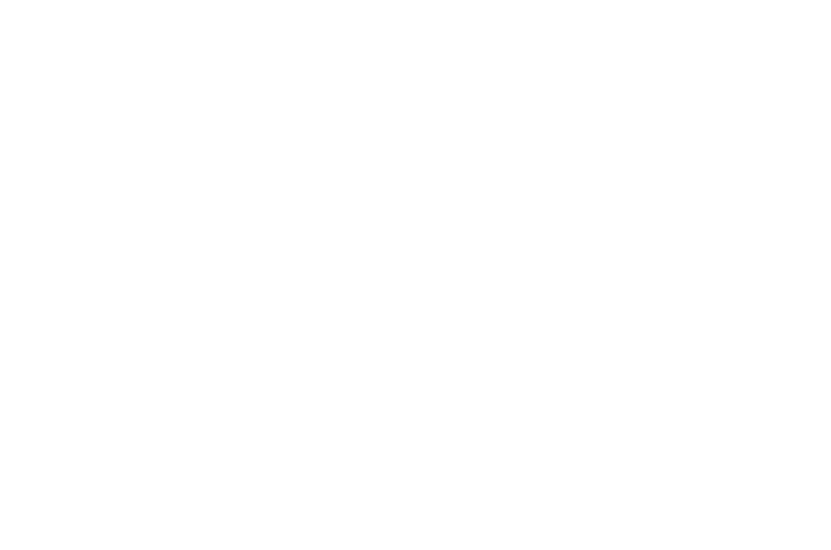
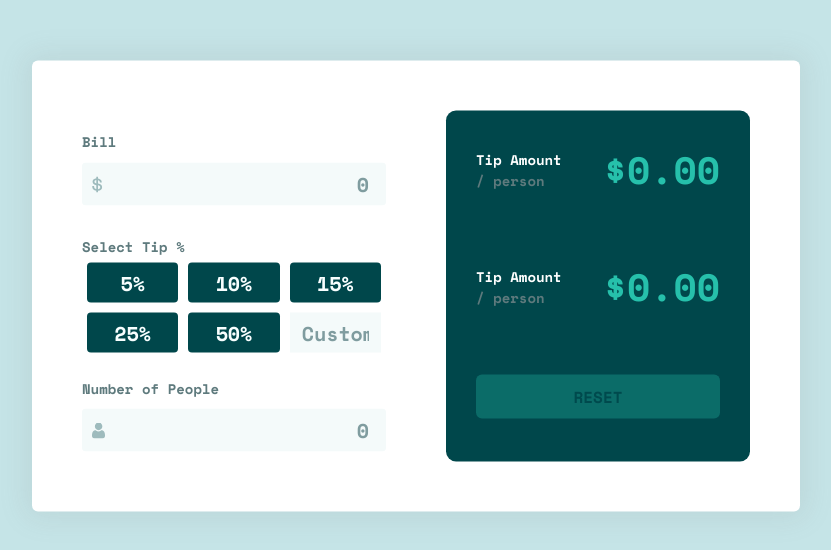
Before and after one commit to Flowko/tip-calculator-app, a Vue app: page / in a window 1280 px wide. Shown: the part 114-664 px from the top of the page, without its empty margins (224-1055 px from the left). Built offline with nearby package versions, Linux system fonts and the light colour scheme.

Commit message:
desktop styling - calculate tip amount and total per person

```diff
--- a/public/index.html
+++ b/public/index.html
@@ -6,6 +6,9 @@
     <meta name="viewport" content="width=device-width,initial-scale=1.0">
     <link rel="icon" href="<%= BASE_URL %>favicon.ico">
     <title><%= htmlWebpackPlugin.options.title %></title>
+    <link rel="preconnect" href="https://fonts.googleapis.com">
+    <link rel="preconnect" href="https://fonts.gstatic.com" crossorigin>
+    <link href="https://fonts.googleapis.com/css2?family=Space+Mono:ital,wght@0,400;0,700;1,400;1,700&display=swap" rel="stylesheet">
   </head>
   <body>
     <noscript>
--- a/src/App.vue
+++ b/src/App.vue
@@ -1,13 +1,19 @@
 <template>
-  <div></div>
+  <tip-calculator></tip-calculator>
 </template>
 
 <script>
+import TipCalculator from './components/TipCalculator.vue'
 export default {
   name: "App",
-  components: {},
+  components: {TipCalculator},
 };
 </script>
 
 <style lang="scss">
+body {
+  font-family: 'Space Mono', monospace;
+  background-color: #C5E4E7;
+  // height: 100%;
+}
 </style>
--- /dev/null
+++ b/src/components/TipCalculator.vue
@@ -0,0 +1,393 @@
+<template>
+  <div class="tipHolder">
+    <!-- svg logo here -->
+    <div class="tipContent">
+      <div class="tipSection">
+        <!-- Bill Input -->
+        <label class="label"> Bill </label>
+        <div class="customInput">
+          <img
+            src="@/assets/images/icon-dollar.svg"
+            class="icon"
+            alt="dollar-icon"
+          />
+          <input
+            type="number"
+            v-model.number="billInput"
+            class="input"
+            placeholder="0"
+          />
+        </div>
+
+        <!-- Select Tip Section -->
+        <label class="label"> Select Tip % </label>
+        <div class="tips-section">
+          <div
+            v-for="(tip, index) in tips"
+            class="tip"
+            :class="activeTip == index ? 'selected' : ''"
+            v-bind:key="index"
+            @click="onTipClick(index)"
+          >
+            <span v-if="tip != ''"> {{ tip }}% </span>
+            <input
+              v-else
+              class="input"
+              v-model.number="customTip"
+              placeholder="Custom"
+              type="number"
+            />
+          </div>
+        </div>
+
+        <!-- Number of People Input -->
+        <div class="labelError">
+          <label class="label"> Number of People </label>
+          <label
+            v-if="!isValid(peopleNumber)"
+            class="label error"
+          >
+            Can't be zero
+          </label>
+        </div>
+        <div class="customInput">
+          <img
+            src="@/assets/images/icon-person.svg"
+            class="icon"
+            alt="person-icon"
+          />
+          <input
+            type="number"
+            v-model.number="peopleNumber"
+            class="input"
+            :class="!isValid(peopleNumber) ? 'error' : ''"
+            placeholder="0"
+            min="0"
+          />
+        </div>
+      </div>
+      <div class="tipSection">
+        <div class="tipCalculatorSection">
+          <div class="tipAmount">
+            <div class="tipText">
+              <span class="tipLabel">
+                Tip Amount
+              </span>
+              <span class="tipLabelSecond">
+                / person
+              </span>
+            </div>
+            <span class="tipPrice">
+              ${{calculator('tip')}}
+            </span>
+          </div>
+          <div class="tipAmount">
+            <div class="tipText">
+              <span class="tipLabel">
+                Tip Amount
+              </span>
+              <span class="tipLabelSecond">
+                / person
+              </span>
+            </div>
+            <span class="tipPrice">
+              ${{calculator('total')}}
+            </span>
+          </div>
+          <input type="button" value="Reset" :disabled="checkInputs()" class="resetBtn" @click="reset()">
+
+        </div>
+      </div>
+    </div>
+  </div>
+</template>
+
+<script>
+export default {
+  name: "TipCalculator",
+  components: {},
+  props: {},
+  data() {
+    return {
+      tips: ["5", "10", "15", "25", "50", ""],
+      activeTip: null,
+      billInput: null,
+      customTip: null,
+      peopleNumber: null,
+      min: 0,
+      max: 100,
+      tipAmount: null
+    };
+  },
+  methods: {
+    onTipClick(index) {
+      if (this.activeTip === index) {
+        this.activeTip = null;
+      } else {
+        this.activeTip = index;
+      }
+    },
+    isValid(value) {
+        return (value !== 0);
+    },
+    reset(){
+      this.activeTip = null;
+      this.customTip = null;
+      this.billInput = null;
+      this.peopleNumber = null;
+      this.tipAmount = null;
+    },
+    checkInputs(){
+      if((this.activeTip || this.customTip ) && this.billInput && this.peopleNumber){
+        return false;
+      }
+      else {
+        return true;
+      }
+    },
+    calculator(type){
+      var amount;
+      if(type == 'tip') {
+        if(!this.checkInputs()){
+          var tipPercentage = parseInt(this.tips[this.activeTip],10);
+          amount = ((this.billInput / this.peopleNumber) * tipPercentage) / 100;
+          this.tipAmount = amount;
+        }
+        else {
+          amount = '0.00';
+        }
+      }
+      else {
+        if(!this.checkInputs() && this.tipAmount){
+          amount = (this.billInput / this.peopleNumber) + this.tipAmount ;
+        }
+        else {
+          amount = '0.00';
+        }
+      }
+
+      amount = amount.toString();
+      amount = amount.slice(0, (amount.indexOf("."))+3)
+
+      return amount;
+    },
+  },
+};
+</script>
+
+<style scoped lang="scss">
+.tipHolder {
+  background-color: #ffffff;
+  border-radius: 6px;
+  width: 60%;
+  display: flex;
+  position: absolute;
+  left: 50%;
+  top: 50%;
+  transform: translate(-50%, -50%);
+  box-shadow: 0px 0px 28px 6px #88888824;
+
+  .tipContent {
+    display: flex;
+    flex-wrap: wrap;
+    width: 100%;
+    padding: 20px;
+
+    .tipSection {
+        flex: 1 1 0;
+        padding: 10px;
+        margin: 20px;
+    }
+  }
+
+  .label {
+    color: hsl(186, 14%, 43%);
+    font-weight: 700;
+    font-size: 14px;
+    display: inline-block;
+    margin-top: 20px;
+
+    &.error {
+      color: #b67e75;
+    }
+  }
+
+  .labelError {
+    display: flex;
+    justify-content: space-between;
+  }
+
+  .customInput {
+    position: relative;
+    display: flex;
+    margin: 10px 0;
+
+    .icon {
+      position: absolute;
+      left: 10px;
+      top: 50%;
+      z-index: 10;
+      transform: translate(0%, -50%);
+    }
+  }
+
+  .input:focus,
+  .input:focus-visible {
+    outline: none;
+    border: none;
+  }
+
+  .input[type="number"]::-webkit-inner-spin-button,
+  .input[type="number"]::-webkit-outer-spin-button {
+    -webkit-appearance: none;
+    margin: 0;
+  }
+
+  .input {
+    // margin: 10px auto;
+    border: 2px solid transparent;
+    border-radius: 4px;
+    background-color: hsl(189, 41%, 97%);
+    width: 100%;
+    padding: 5px 15px 5px 30px;
+    font-size: 20px;
+    font-weight: 700;
+    font-family: "Space Mono", monospace;
+    text-align: right;
+    box-sizing: border-box;
+    color: hsl(183, 100%, 15%);
+    caret-color: hsl(185, 41%, 84%);
+
+    &:hover,
+    &:focus,
+    &:focus-visible {
+      border: 2px solid hsl(172, 67%, 45%) !important;
+      border-radius: 4px !important;
+    }
+
+    &::placeholder {
+      color: hsl(184, 14%, 56%);
+    }
+
+    &.error {
+      border: 2px solid #b67e75 !important;
+    }
+  }
+
+  .tips-section {
+    display: flex;
+    flex-wrap: wrap;
+    width: 100%;
+
+    .tip {
+      flex: 30%;
+      cursor: pointer;
+      height: 40px;
+      display: flex;
+      margin: 5px;
+      background-color: #00474b;
+      border-radius: 4px;
+      color: #f8ffff;
+      text-align: center;
+      font-weight: 700;
+      font-size: 20px;
+
+      span {
+        width: 100%;
+        align-self: center;
+      }
+
+      &:hover {
+        background-color: #9fe8df;
+        color: #00474b;
+      }
+
+      &.selected {
+        background-color: #27c1ad;
+        color: #005254;
+      }
+
+      .tip-input {
+        width: 100%;
+        padding: 0;
+        border: 0;
+        height: 100%;
+      }
+
+      .input {
+        width: 100%;
+        padding: 0 10px;
+        border: 2px solid transparent;
+        height: 100%;
+        margin: 0;
+        border-radius: 0;
+      }
+    }
+  }
+
+  .tipCalculatorSection {
+    height: 100%;
+    background-color: #00474B;
+    border-radius: 10px;
+    display: flex;
+    flex-direction: column;
+    font-weight: 700;
+
+    .tipAmount,.resetBtn {
+      margin: 30px;
+    }
+
+    .tipAmount {
+      display: flex;
+      justify-content: space-between;
+      align-items: center;
+
+      .tipText {
+        display: flex;
+        flex-direction: column;
+        font-size: 14px;
+
+        .tipLabel {
+          color: hsl(0, 0%, 100%);
+        }
+
+        .tipLabelSecond {
+          color: hsl(186, 14%, 43%);
+        }
+
+      }
+
+      .tipPrice {
+        color: hsl(172, 67%, 45%);
+        font-size: 38px;
+      }
+
+    }
+    .resetBtn {
+      background-color: #27c1ad;
+      color: #005254;
+      padding: 10px 20px;
+      text-align: center;
+      border-radius: 6px;
+      text-transform: uppercase;
+      font-family: "Space Mono", monospace;
+      font-weight: 700;
+      border: 0;
+      font-size: 16px;
+
+      &:not(:disabled) {
+        cursor: pointer;
+      }
+
+      &:not(:disabled):hover {
+        background-color: #9fe8df;
+        color: #00474b;
+      }
+
+      &:disabled {
+        opacity: 0.3;
+      }
+    }
+  }
+}
+</style>
```
Also changed, not shown: 2 other files (tests, documents, lock files or other folders).
